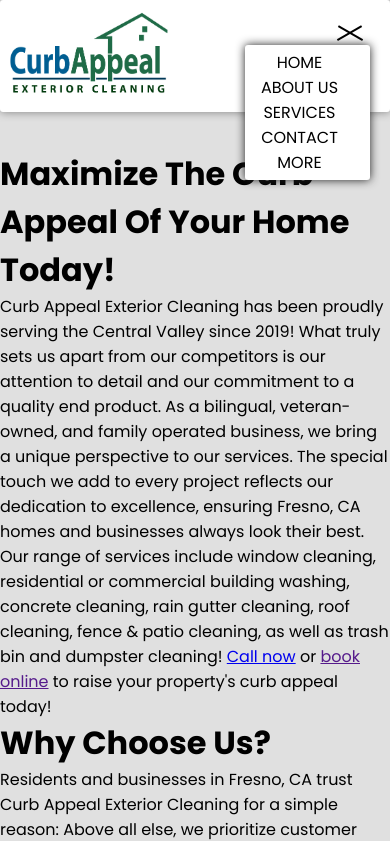
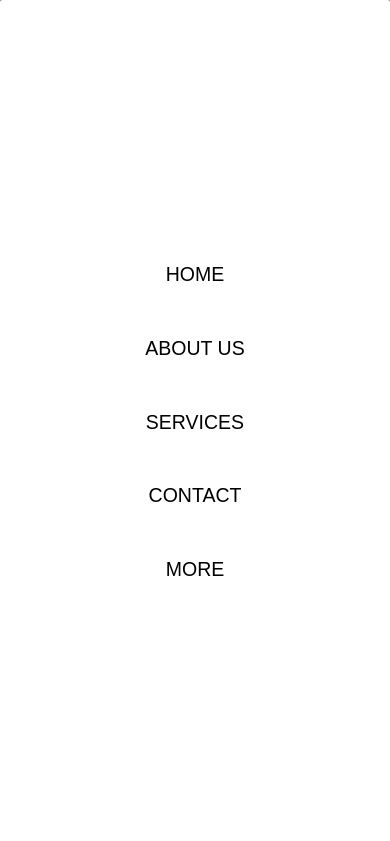
Before and after one commit to winebrenner444/Curb-Appeal-Exterior-Cleaning, a plain HTML site: page html/index.html in a window 390 px wide. Both pictures are taken after a click on the element 350 px from the left and 32 px from the top of the page. Shown: the top 841 px of the page. Drawn offline with Linux system fonts and the light colour scheme.

Commit message:
Updated hamburger drop down menu

```diff
--- a/css/media.css
+++ /dev/null
@@ -1,71 +0,0 @@
-@media(max-width:700px){
-    .reviews-box{
-        width: 100%;
-    }
-
-
-    .hamburger-menu {
-        display: block;
-    }
-
-    .hamburger-menu {
-        width: 40px;
-        height: 25px;
-        position: fixed;
-        top: 20px;
-        right: 20px;
-    }
-
-    .hamburger-menu::before,
-    .hamburger-menu::after {
-        content: '';
-        display: inline-block;
-        height: 2px;
-        width: 70%;
-        position: absolute;
-        left: 15%;
-        top: 50%;
-        transition:
-        transform 0.2s ease,
-        top 0.2s ease;
-        background: black;
-        transform: translateY(-50%);
-    }
-    .hamburger-menu::before {
-        top: 30%;
-    }
-
-    .hamburger-menu::after {
-        top: 70%;
-    }
-
-    .hamburger-menu:focus::before {
-        top: 50%;
-        transform: rotate(30deg) translateY(-50%);
-    }
-
-    .hamburger-menu:focus::after {
-        top: 50%;
-        transform: rotate(-30deg) translateY(-50%);
-
-    }
-
-    .nav-list {
-        position: absolute;
-        right: 0;
-        top: 100%;
-        background: #fff;
-        flex-direction: column;
-        z-index: 1;
-        border-radius: 3px;
-        padding: 5px 0;
-        box-shadow: 0 0 10px #222;
-        display: none;
-        text-align: center;
-        min-width: 125px;
-    }
-
-
-
-
-}
--- a/css/style.css
+++ b/css/style.css
@@ -1,11 +1,12 @@
 * {
     margin: 0px;
     padding: 0px;
-    font-family: poppins;
+    font-family: Arial, Helvetica, sans-serif;
     box-sizing: border-box;
 }
 body {
     background-color: rgba(211, 211, 211, 0.7);
+    margin: 150px 20px 20px 20px;
 }
 
 
@@ -22,9 +23,31 @@
     align-items: center;
     position: fixed;
     top: 0;
-    width: 100%;
+    left: 0;
+    right: 0;
+
 }
 
+h1 {
+    color: #1b5937;
+    text-align: center;
+    margin: 1rem 0;
+}
+p {
+    text-align: center;
+}
+.curb {
+    color: #094a80;
+}
+ .curb, .appeal {
+    text-decoration: underline;
+    text-decoration-color: #092d46;
+    text-decoration-thickness: 2px;
+ }
+
+ .main-intro {
+
+ }
 
 .nav-item {
     list-style: none;
@@ -53,9 +76,7 @@
 
 }
 
-body {
-    margin-top: 150px;
-}
+
 
 .main-reviews-container {
     display: flex;
@@ -163,10 +184,6 @@
     }
 
 
-    .nav-list {
-        display: none;
-    }
-
     .hamburger-menu {
         width: 40px;
         height: 25px;
@@ -187,7 +204,7 @@
         transition:
         transform 0.2s ease,
         top 0.2s ease;
-        background: black;
+        background: #1b5937;
         transform: translateY(-50%);
     }
     .hamburger-menu::before {
@@ -210,6 +227,7 @@
     }
 
     .nav-list {
+        display: none;
         position: absolute;
         right: 0;
         top: 100%;
@@ -219,7 +237,6 @@
         border-radius: 3px;
         padding: 5px 0;
         box-shadow: 0 0 10px #222;
-        display: none;
         text-align: center;
         min-width: 125px;
     }
--- a/html/index.html
+++ b/html/index.html
@@ -32,7 +32,7 @@
     <!--main body-->
     <div class="main">
         <div class="main-intro">
-            <h1>Maximize The Curb Appeal Of Your Home Today!</h1>
+            <h1>Raise The <span class="curb">Curb</span><span class="appeal">Appeal</span> Of Your Home Today!</h1>
         <p>
             Curb Appeal Exterior Cleaning has been proudly serving the Central Valley since 2019!
             What truly sets us apart from our competitors is our attention to detail and our commitment to a quality end product.
--- a/index.js
+++ b/index.js
@@ -1,12 +1,25 @@
 let hamburgerMenu = document.querySelector('.hamburger-menu');
 let navList = document.querySelector('.nav-list');
-
+var navItems = document.querySelectorAll('.nav-item');
 
 
 
 function toggleNavList() {
     if (navList.style.display === 'none' || navList.style.display === '') {
-        navList.style.display = 'block';
+        navList.style.display = 'flex';
+        navList.style.width = "100vw";
+        navList.style.height = "100vh";
+        navList.style.right = "-20px";
+        navList.style.top = "-20px";
+        navList.style.alignItems = "center";
+        navList.style.justifyContent = "center";
+        navList.style.fontSize = "5vw";
+
+            for (var i = 0; i < navItems.length; i++) {
+                navItems[i].style.margin = "3vh 0";
+                navItems[i].style.width = "50vw";
+            }
+
     } else {
         navList.style.display = 'none';
     }
```
Also changed, not shown: package.json (deleted, +0 -11 lines).
